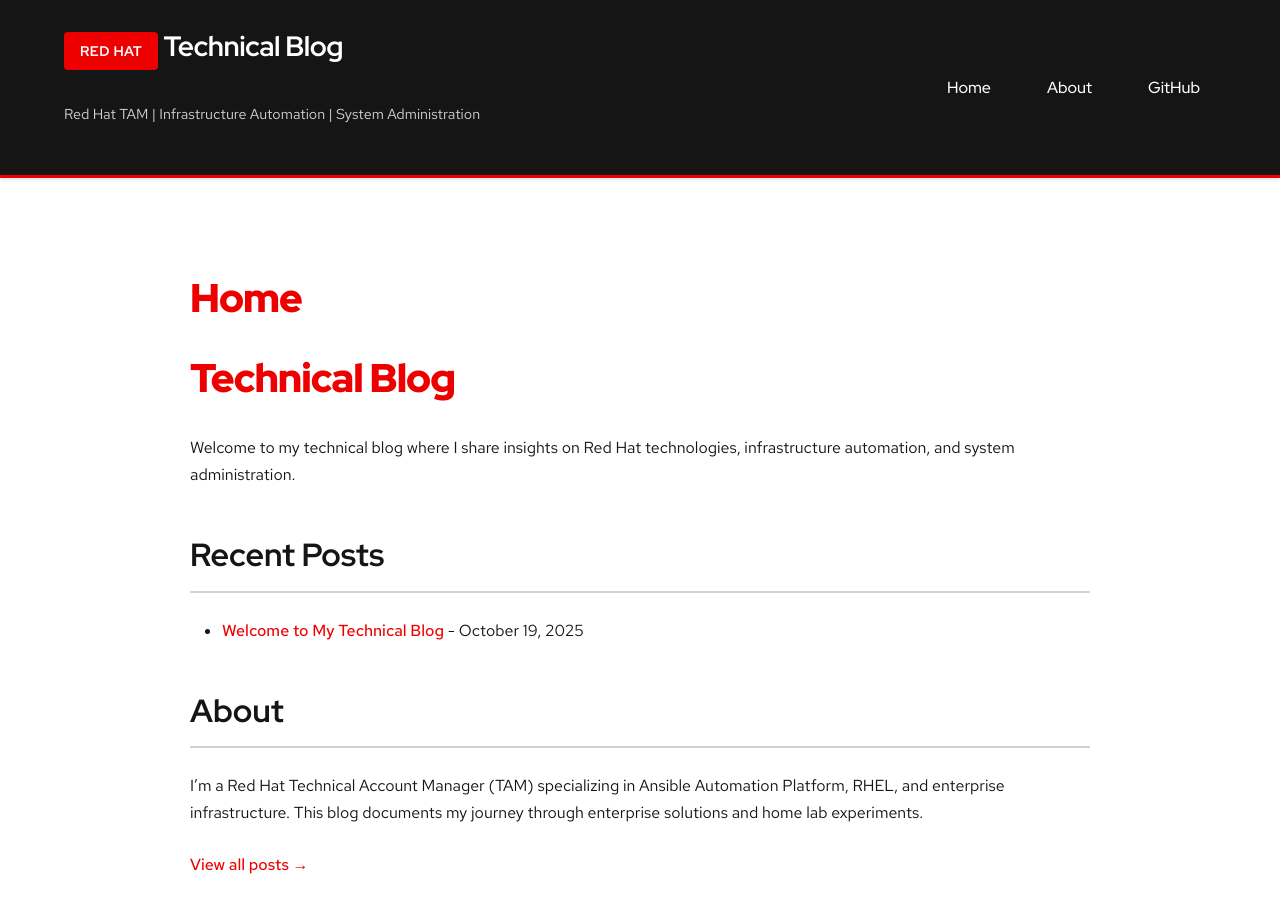
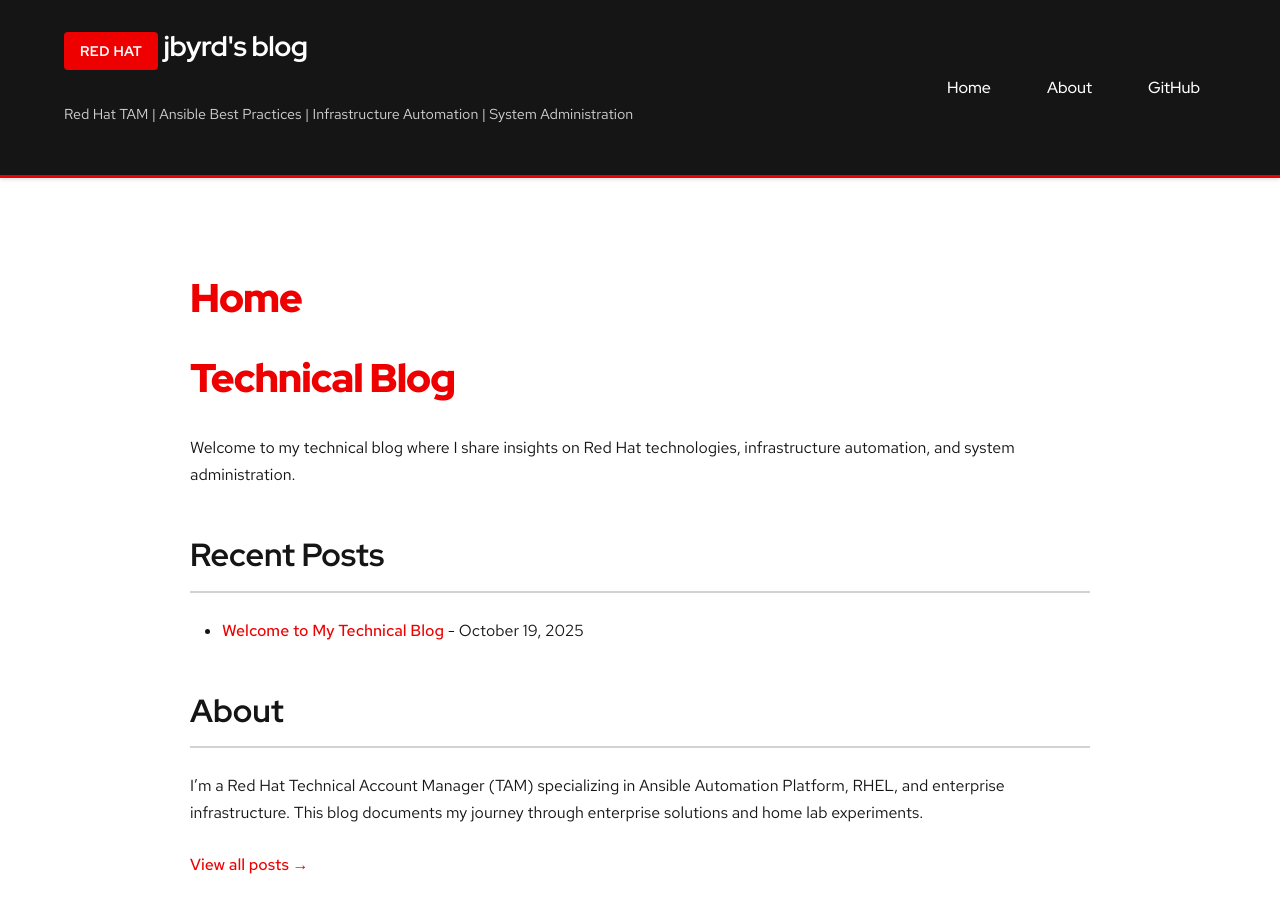
Before and after one commit to thebyrdman-git/blog-jbyrd-org, a Jekyll site: the page built from index.md, in a window 1280 px wide and 900 px high. Built offline with Jekyll 4.4.1, drawn with Linux system fonts in a browser that asks for light colours; some of the changed text lies outside the part shown.

Commit message:
Update blog title and tagline
- Changed title to 'jbyrd's blog'
- Updated tagline to include Ansible Best Practices

```diff
--- a/_config.yml
+++ b/_config.yml
@@ -1,6 +1,6 @@
 # Site settings
-title: "Technical Blog"
-description: "Red Hat TAM | Infrastructure Automation | System Administration"
+title: "jbyrd's blog"
+description: "Red Hat TAM | Ansible Best Practices | Infrastructure Automation | System Administration"
 author: "Jimmy Byrd"
 email: "jbyrd@redhat.com"
 baseurl: ""
```
